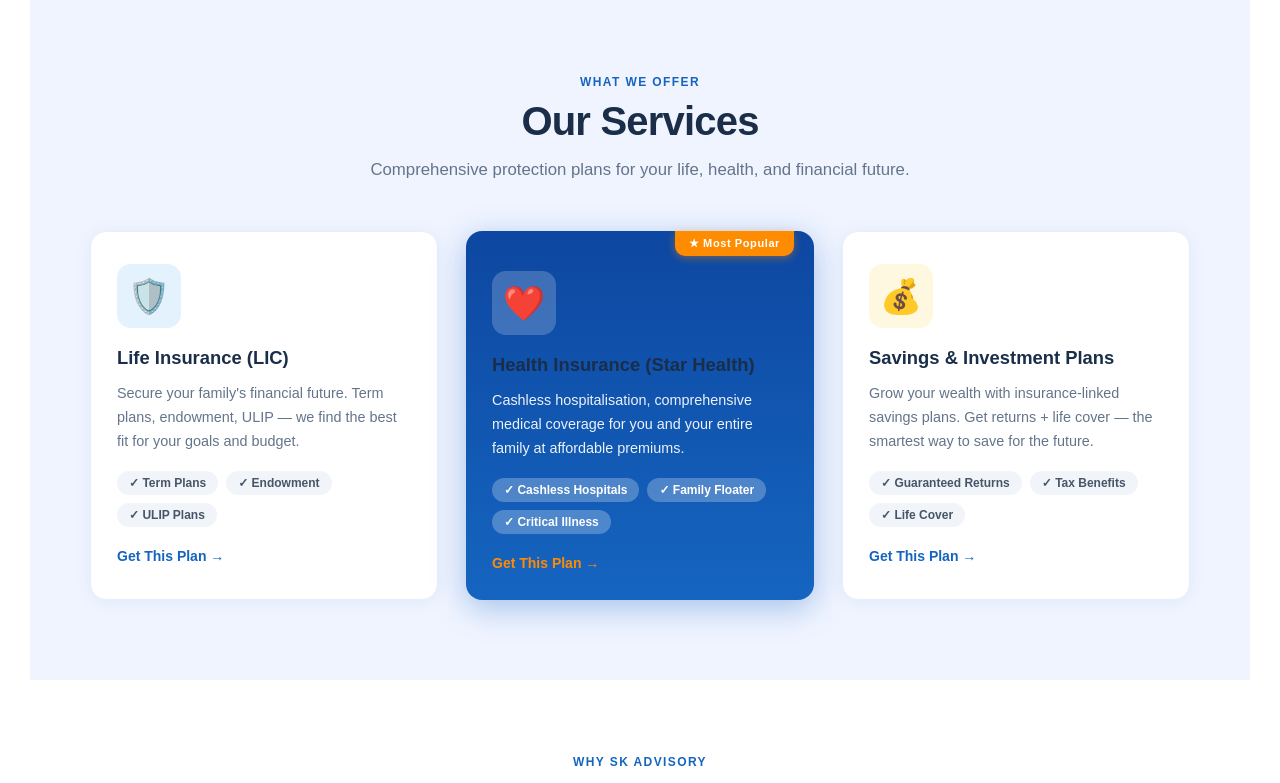
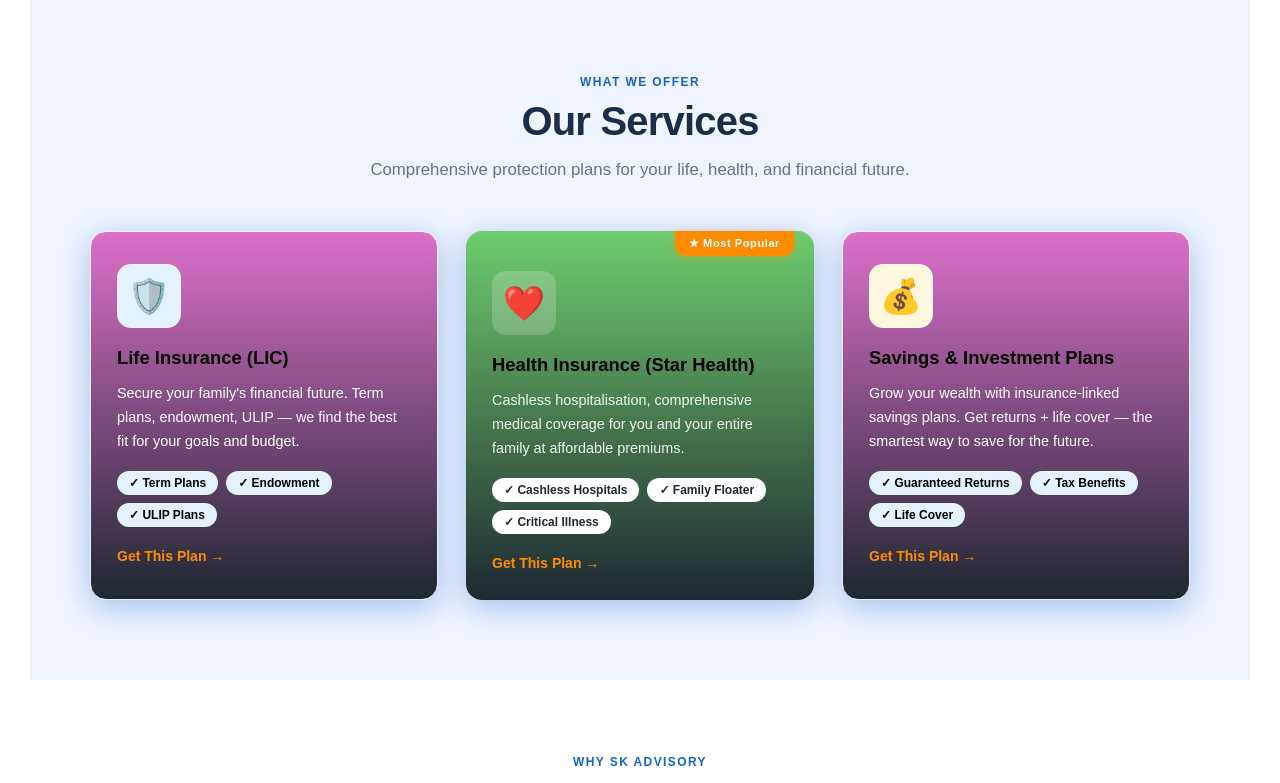
Before and after one commit to sujith2133s/SK, an Angular app: page / in a window 1280 px wide. Shown: the part 634-1417 px from the top of the page. Built offline with nearby package versions, Linux system fonts and the light colour scheme.

Commit message:
sujith_changes5

```diff
--- a/src/app/pages/home/home.component.css
+++ b/src/app/pages/home/home.component.css
@@ -234,11 +234,11 @@
 
 /* ── White cards ── */
 .service-card-white {
-  background: #ffffff;
+  background: linear-gradient(180deg, #dc6fca 0%, #1f2832 100%);
   border-radius: 16px;
   padding: 32px 26px 28px;
   text-align: left;
-  box-shadow: 0 2px 16px rgba(21, 101, 192, 0.08);
+  box-shadow: 0 8px 32px rgba(21, 101, 192, 0.35);
   border: 1px solid #e8eef8;
   position: relative;
   transition: transform 0.28s cubic-bezier(0.34, 1.56, 0.64, 1),
@@ -250,14 +250,14 @@
 
 /* ── Highlighted (blue) card ── */
 .service-card-highlight {
-  background: linear-gradient(180deg, #0d47a1 0%, #1565c0 100%);
+  background: linear-gradient(180deg, #63c960eb 0%, #1f2832 100%);
   border-radius: 16px;
   padding: 40px 26px 28px;
   text-align: left;
   box-shadow: 0 8px 32px rgba(21, 101, 192, 0.35);
   border: none;
   position: relative;
-  color: #fff;
+  color: #cd1818;
   transition: transform 0.28s cubic-bezier(0.34, 1.56, 0.64, 1),
               box-shadow 0.28s ease;
   animation: cardReveal 0.5s ease calc(var(--delay, 0s)) both;
@@ -339,7 +339,7 @@
 .service-card h3 {
   font-size: 1.15rem;
   font-weight: 800;
-  color: #1a2e4a;
+  color: #070100;
   margin: 0 0 12px;
   line-height: 1.3;
 }
@@ -352,7 +352,7 @@
 }
 
 .service-card-white p {
-  color: #64748b;
+  color: #ffffff;
 }
 
 /* ── Feature pills ── */
@@ -365,8 +365,8 @@
 
 .feature-pills .pill {
   display: inline-block;
-  background: #f1f5f9;
-  color: #475569;
+  background: #e3f2fd;
+  color: #000001;
   font-size: 12px;
   font-weight: 600;
   padding: 5px 12px;
@@ -374,8 +374,8 @@
 }
 
 .feature-pills-light .pill {
-  background: rgba(255, 255, 255, 0.25);
-  color: #fff;
+  background: #fff;
+  color: #1f2832;
 }
 
 /* ── Get This Plan link ── */
@@ -383,7 +383,7 @@
   display: inline-block;
   font-size: 14px;
   font-weight: 700;
-  color: #1565c0;
+  color: #ff8c00;
   text-decoration: none;
   transition: color 0.2s ease, transform 0.18s ease;
 }
```
